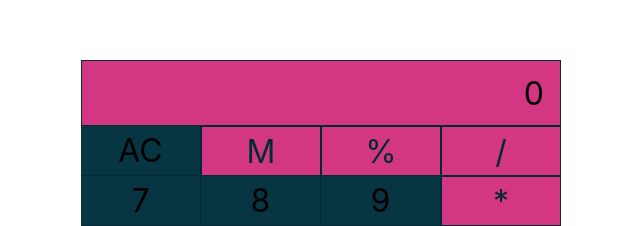
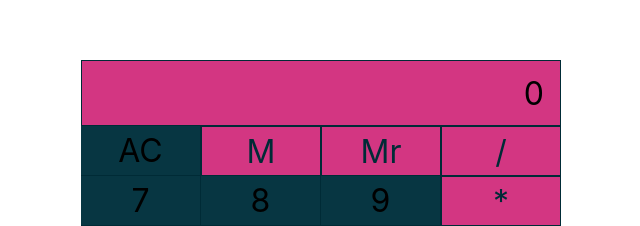
Before and after one commit to stuckinsnow/calculator, a React (Create React App) app: page / in a window 1280 px wide. Shown: the part 182-408 px from the top of the page, without its empty margins (319-959 px from the left). Built offline with nearby package versions, Linux system fonts and the light colour scheme.

Commit message:
add mem feature.

```diff
--- a/src/pages/HomePage/HomePage.tsx
+++ b/src/pages/HomePage/HomePage.tsx
@@ -12,6 +12,8 @@ const HomePage = () => {
     const [isAddPressed, setIsAddPressed] = useState<boolean>(false);
     const [isSubPressed, setIsSubPressed] = useState<boolean>(false);
     const [readyToConcat, setReadyToConcat] = useState<boolean>(false);
+
+    const [myMem, setMyMem] = useState(0);
     const [total, setTotal] = useState(0);
 
     const handleAcPress = () => {
@@ -26,7 +28,11 @@ const HomePage = () => {
     }
 
     const handleMemPress = () => {
-        console.log(total);
+        setMyMem(total);
+    }
+
+    const handleRecPress = () => {
+        setDisplay(myMem);
     }
 
     const handleDotPress = () => {
@@ -165,7 +171,7 @@ const HomePage = () => {
                 <span className="calculator__button calculator__button--operator" onClick={handleMemPress} >
                     {/* +/- */}
                     M</span>
-                <span className="calculator__button calculator__button--operator">%</span>
+                <span className="calculator__button calculator__button--operator" onClick={handleRecPress} >Mr</span>
                 <span className="calculator__button calculator__button--operator" onClick={() => handleOperatorPress('/')} >/</span>
 
                 <span className="calculator__button calculator__button--number" onClick={() => handleNumberPress(7)}>7</span>
```
